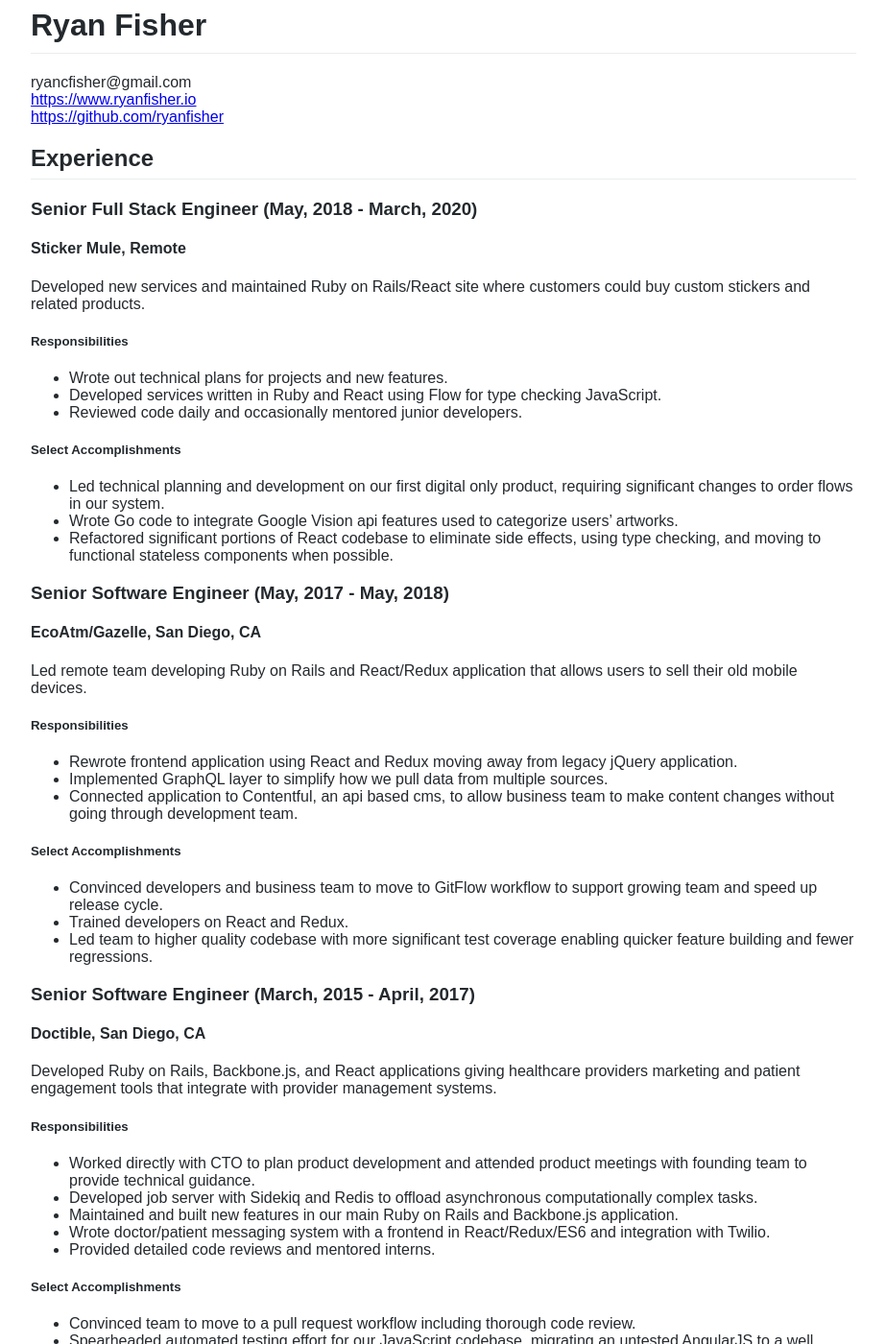
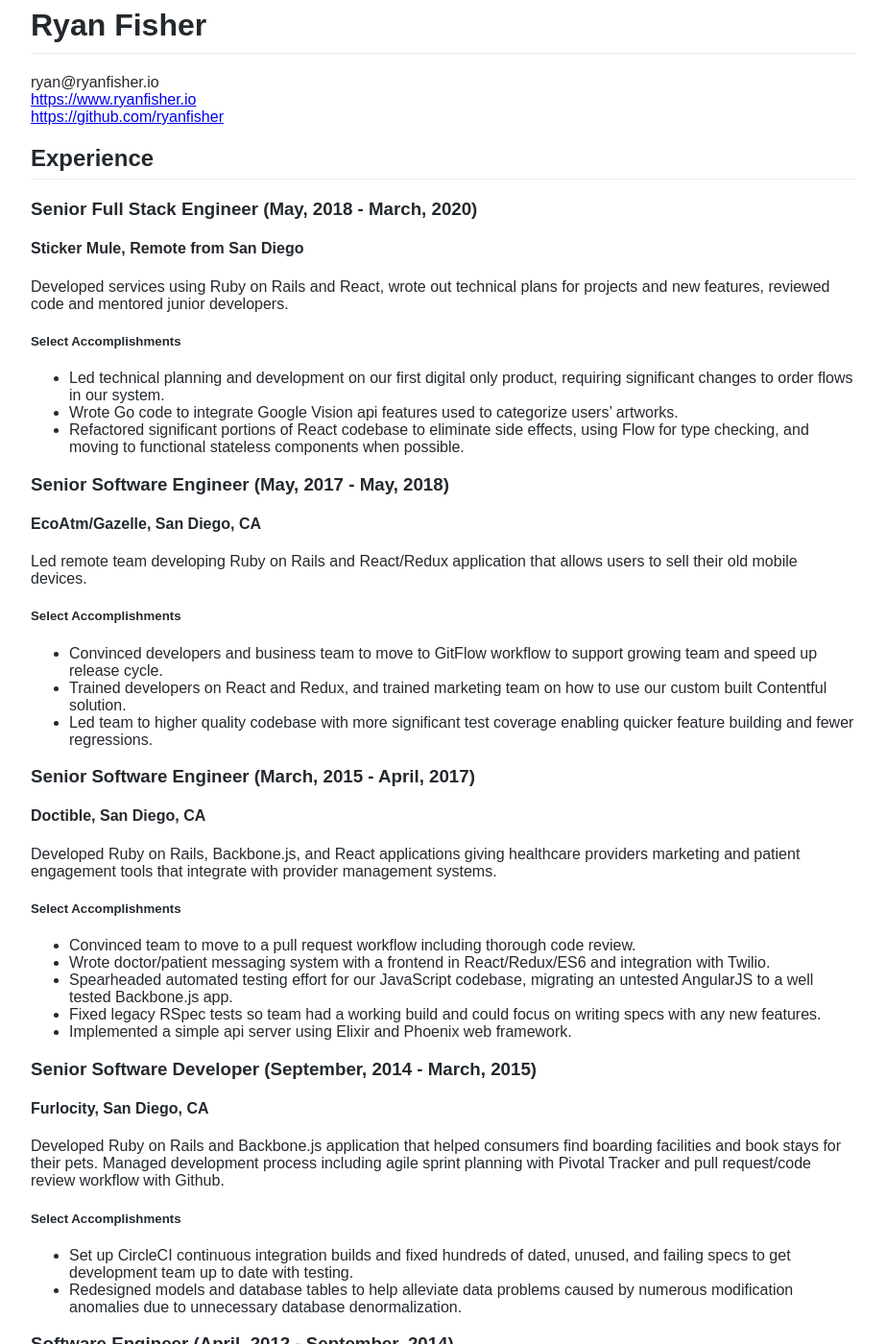
Before and after one commit to ryanfisher/ryanfisher.io, a Jekyll site: the page built from resume.md, in a window 1280 px wide and 1400 px high. Shown: the whole window at 96% size, without its empty margins (178-1101 px from the left). Built offline with Jekyll 4.4.1, drawn with Linux system fonts in a browser that asks for light colours; some of the changed text lies outside the part shown.

Commit message:
Slim down resume

```diff
--- a/resume.md
+++ b/resume.md
@@ -5,40 +5,30 @@
 
 Ryan Fisher
 ===========
-ryancfisher@gmail.com
+ryan@ryanfisher.io
 [https://www.ryanfisher.io](https://www.ryanfisher.io)<br />
 [https://github.com/ryanfisher](https://github.com/ryanfisher)
 
 Experience
 ----------
 ### Senior Full Stack Engineer (May, 2018 - March, 2020)
-#### Sticker Mule, Remote
+#### Sticker Mule, Remote from San Diego
 
-Developed new services and maintained Ruby on Rails/React site where customers could buy custom stickers and related products.
-
-##### Responsibilities
-- Wrote out technical plans for projects and new features.
-- Developed services written in Ruby and React using Flow for type checking JavaScript.
-- Reviewed code daily and occasionally mentored junior developers.
+Developed services using Ruby on Rails and React, wrote out technical plans for projects and new features, reviewed code and mentored junior developers.
 
 ##### Select Accomplishments
 - Led technical planning and development on our first digital only product, requiring significant changes to order flows in our system.
 - Wrote Go code to integrate Google Vision api features used to categorize users' artworks.
-- Refactored significant portions of React codebase to eliminate side effects, using type checking, and moving to functional stateless components when possible.
+- Refactored significant portions of React codebase to eliminate side effects, using Flow for type checking, and moving to functional stateless components when possible.
 
 ### Senior Software Engineer (May, 2017 - May, 2018)
 #### EcoAtm/Gazelle, San Diego, CA
 
 Led remote team developing Ruby on Rails and React/Redux application that allows users to sell their old mobile devices.
 
-##### Responsibilities
-- Rewrote frontend application using React and Redux moving away from legacy jQuery application.
-- Implemented GraphQL layer to simplify how we pull data from multiple sources.
-- Connected application to Contentful, an api based cms, to allow business team to make content changes without going through development team.
-
 ##### Select Accomplishments
 - Convinced developers and business team to move to GitFlow workflow to support growing team and speed up release cycle.
-- Trained developers on React and Redux.
+- Trained developers on React and Redux, and trained marketing team on how to use our custom built Contentful solution.
 - Led team to higher quality codebase with more significant test coverage enabling quicker feature building and fewer regressions.
 
 ### Senior Software Engineer (March, 2015 - April, 2017)
@@ -46,15 +36,9 @@
 
 Developed Ruby on Rails, Backbone.js, and React applications giving healthcare providers marketing and patient engagement tools that integrate with provider management systems.
 
-##### Responsibilities
-- Worked directly with CTO to plan product development and attended product meetings with founding team to provide technical guidance.
-- Developed job server with Sidekiq and Redis to offload asynchronous computationally complex tasks.
-- Maintained and built new features in our main Ruby on Rails and Backbone.js application.
-- Wrote doctor/patient messaging system with a frontend in React/Redux/ES6 and integration with Twilio.
-- Provided detailed code reviews and mentored interns.
-
 ##### Select Accomplishments
 - Convinced team to move to a pull request workflow including thorough code review.
+- Wrote doctor/patient messaging system with a frontend in React/Redux/ES6 and integration with Twilio.
 - Spearheaded automated testing effort for our JavaScript codebase, migrating an untested AngularJS to a well tested Backbone.js app.
 - Fixed legacy RSpec tests so team had a working build and could focus on writing specs with any new features.
 - Implemented a simple api server using Elixir and Phoenix web framework.
@@ -62,16 +46,11 @@
 ### Senior Software Developer (September, 2014 - March, 2015)
 #### Furlocity, San Diego, CA
 
-Responsible for development of Ruby on Rails application that helped consumers find boarding facilities and book stays for their pets.
-
-##### Responsibilities
-- Maintained Rails and Backbone.js application.
-- Managed development process including agile sprint planning with Pivotal Tracker and pull request/code review workflow with Github.
+Developed Ruby on Rails and Backbone.js application that helped consumers find boarding facilities and book stays for their pets. Managed development process including agile sprint planning with Pivotal Tracker and pull request/code review workflow with Github.
 
 ##### Select Accomplishments
 - Set up CircleCI continuous integration builds and fixed hundreds of dated, unused, and failing specs to get development team up to date with testing.
 - Redesigned models and database tables to help alleviate data problems caused by numerous modification anomalies due to unnecessary database denormalization.
-- Made use of Reek, a Ruby gem that helps detect code smells, to help educate team and improve code quality.
 
 ### Software Engineer (April, 2012 - September, 2014)
 #### Nulu, San Diego, CA
@@ -87,12 +66,7 @@
 ### Web Developer (February, 2011 - June, 2012)
 #### Aviatech, San Diego, CA
 
-Developed web sites for numerous clients using proprietary cms.
-
-##### Responsibilities
-- Wrote custom JavaScript solutions for unique client requests.
-- Developed python scripts to automate reporting of clients' social media numbers and web analytics.
-- Worked on web marketing tasks for clients including managing Adwords, Google Analytics, and search engine optimization.
+Developed web sites for numerous clients using proprietary cms, wrote custom JavaScript solutions, developed python scripts to automate reporting.
 
 Personal Projects
 -------------
@@ -110,13 +84,9 @@
 
 Ruby, Rails, RSpec, React, Redux, ES6, JavaScript, CSS3, Sass, jekyll, Git, Github, AWS (EC2, S3, etc), Database Design, Linux
 
-#### Knowledgable and Currently Using Frequently
-
-Elixir, Phoenix, PostgreSQL
-
 #### Knowledgable
 
-Google Analytics, Mixpanel, CircleCI, Gitlab, MySQL, DataMapper, Nginx, Google Cloud Storage, Sidekiq, Redis, Elm, Delayed Job, Digital Ocean
+Elixir, Phoenix, PostgreSQL, Google Analytics, Mixpanel, CircleCI, Gitlab, MySQL, DataMapper, Nginx, Google Cloud Storage, Sidekiq, Redis, Elm, Delayed Job, Digital Ocean, Contentful, GraphQL, Pivotal Tracker
 
 #### Other Interests
 
```
Also changed, not shown: other parts of resume.md (+1 -1 lines).
